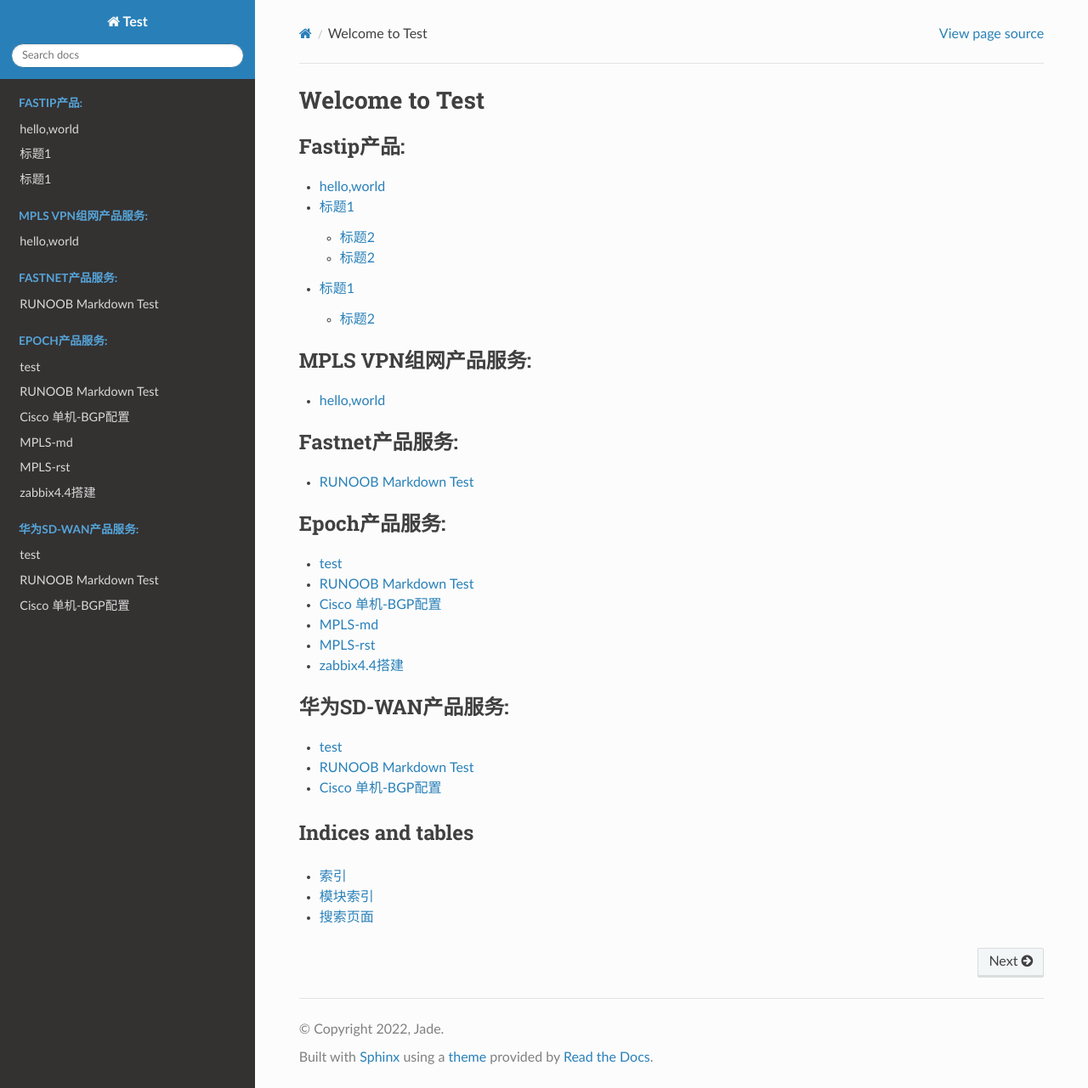
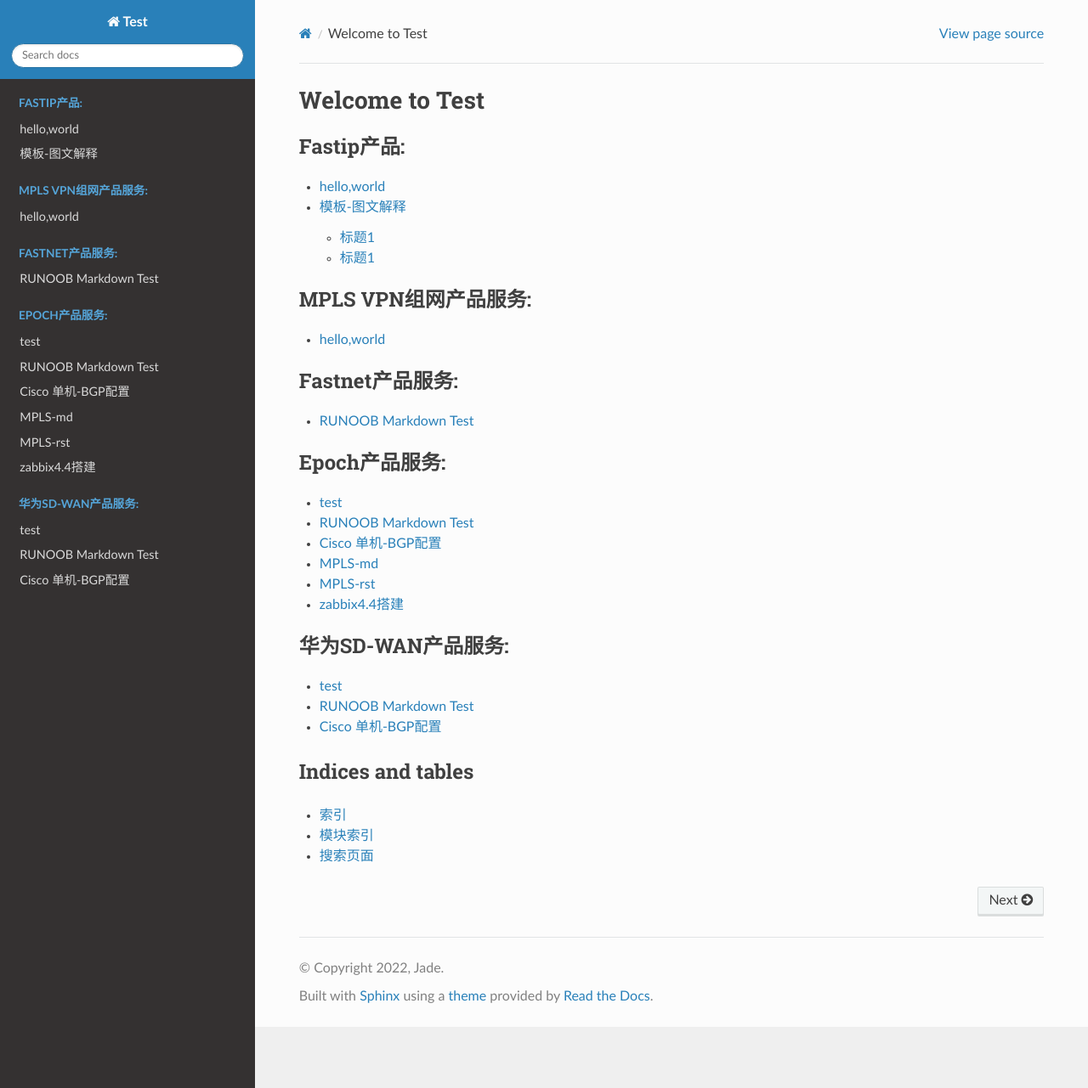
Before and after one commit to jadey1534/scrapy-cookbook, a Sphinx documentation site: the page built from source/index.rst, in a window 1280 px wide and 1281 px high. Shown: the whole window at 85% size. Built offline with Sphinx 7.4.7 and the Read the Docs theme 2.0.0, drawn with Linux system fonts in a browser that asks for light colours.

Commit message:
Update 模板-图文解释.rst

```diff
--- a/source/模板-图文解释.rst
+++ b/source/模板-图文解释.rst
@@ -1,3 +1,7 @@
+==================
+模板-图文解释
+==================
+
 标题1
 =====
 
```
